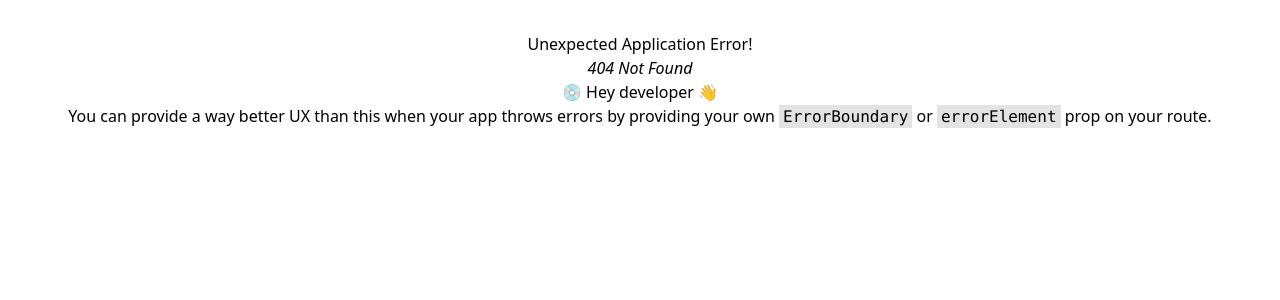
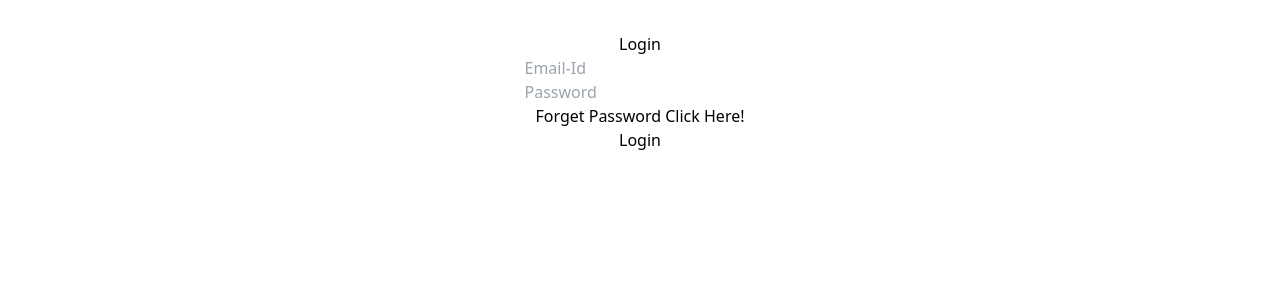
Before and after one commit to Akhil-Sharma-26/sobriety-app, a React (Vite) app in the folder client/: page /login in a window 1280 px wide. Before the commit this address had no page. Shown: the top 300 px of the page. Built offline with nearby package versions, Linux system fonts and the light colour scheme.

Commit message:
login and signup

```diff
--- a/client/package.json
+++ b/client/package.json
@@ -10,9 +10,11 @@
     "preview": "vite preview"
   },
   "dependencies": {
+    "dom": "^0.0.3",
     "react": "^18.2.0",
     "react-dom": "^18.2.0",
-    "react-router-dom": "^6.22.1"
+    "react-router-dom": "^6.22.1",
+    "router": "^1.3.8"
   },
   "devDependencies": {
     "@types/react": "^18.2.56",
--- a/client/src/main.jsx
+++ b/client/src/main.jsx
@@ -3,12 +3,17 @@ import ReactDOM from 'react-dom/client'
 import App from './App.jsx'
 import './index.css'
 import { RouterProvider, createBrowserRouter, Outlet, createRoutesFromElements, Route } from 'react-router-dom'
+import LoginPage from './pages/LoginPage.jsx'
+import SignupPage from './pages/SignupPage.jsx'
 
 
 const router = createBrowserRouter(
   createRoutesFromElements(
     <Route path='/' element={<App/>}>
-      {/* <Route path='/login' element={<LoginPage/>}/> */}
+      <Route path='/login' element={<LoginPage/>}/>
+      <Route path='/SignUp' element={<SignupPage
+      />}/>
+
     </Route>
   )
 )
--- a/client/src/pages/LoginPage.jsx
+++ b/client/src/pages/LoginPage.jsx
@@ -0,0 +1,38 @@
+import React,{useState}from 'react'
+
+const LoginPage = () => {
+    const[action,setAction]=useState("Login");
+
+  return (
+
+    <>
+      <div className='container'>
+        <div className='header'>
+            <div className='text'>{action}</div>
+            <div className='underline'></div>
+        </div>
+        <div className='inputs'>
+            {action==="Login"?<div></div>:
+            <div className='input'>
+                <input type="text" placeholder='Username' />
+            </div>}
+            <div className='input'>
+                <input type="email" placeholder='Email-Id' />
+            </div>
+            <div className='input'>
+                <input type="password" placeholder='Password'/>
+            </div>
+        </div>
+        <div className='forget-password'>Forget Password
+              <span> Click Here!</span></div>
+        <div className='submit-container'>
+            <button className='submit' onClick={()=>{setAction("Login")}}>Login</button>
+
+        </div>
+
+    </div>
+    </>
+  )
+}
+
+export default LoginPage
--- a/client/src/pages/SignupPage.jsx
+++ b/client/src/pages/SignupPage.jsx
@@ -0,0 +1,73 @@
+// import React,{useState}from 'react'
+
+// const LoginPage = () => {
+//     const[action,setAction]=useState("Login");
+
+//   return (
+
+//     <>
+//       <div className='container'>
+//         <div className='header'>
+//             <div className='text'>{action}</div>
+//             <div className='underline'></div>
+//         </div>
+//         <div className='inputs'>
+//             {action==="Login"?<div></div>:
+//             <div className='input'>
+//                 <input type="text" placeholder='Username' />
+//             </div>}
+//             <div className='input'>
+//                 <input type="email" placeholder='Email-Id' />
+//             </div>
+//             <div className='input'>
+//                 <input type="password" placeholder='Password'/>
+//             </div>
+//         </div>
+//         <div className='forget-password'>Forget Password
+//               <span> Click Here!</span></div>
+//         <div className='submit-container'>
+//             <button className='submit' onClick={()=>{setAction("Login")}}>Login</button>
+
+//         </div>
+
+//     </div>
+//     </>
+//   )
+// }
+
+// export default LoginPage
+import React, { useState } from 'react'
+
+const SignupPage = () => {
+    const[action,setAction]=useState("SignUp");
+
+
+
+
+  return (
+    <div className='container'>
+        <div className='header'>
+            <div className='text'>{action}</div>
+            <div className='underline'></div>
+        </div>
+        <div className='inputs'>
+            <div className='input'>
+                <input type="text" placeholder='Username' />
+            </div>
+            <div className='input'>
+                <input type="email" placeholder='Email-Id' />
+            </div>
+            <div className='input'>
+                <input type="password" placeholder='Password'/>
+            </div>
+        </div>
+        <div className='submit-container'>
+            <button className='submit' onClick={()=>{setAction("SignUp")}}>Sign Up</button>
+
+        </div>
+
+    </div>
+  )
+}
+
+export default SignupPage
```
Also changed, not shown: 1 other file (tests, documents, lock files or other folders).
